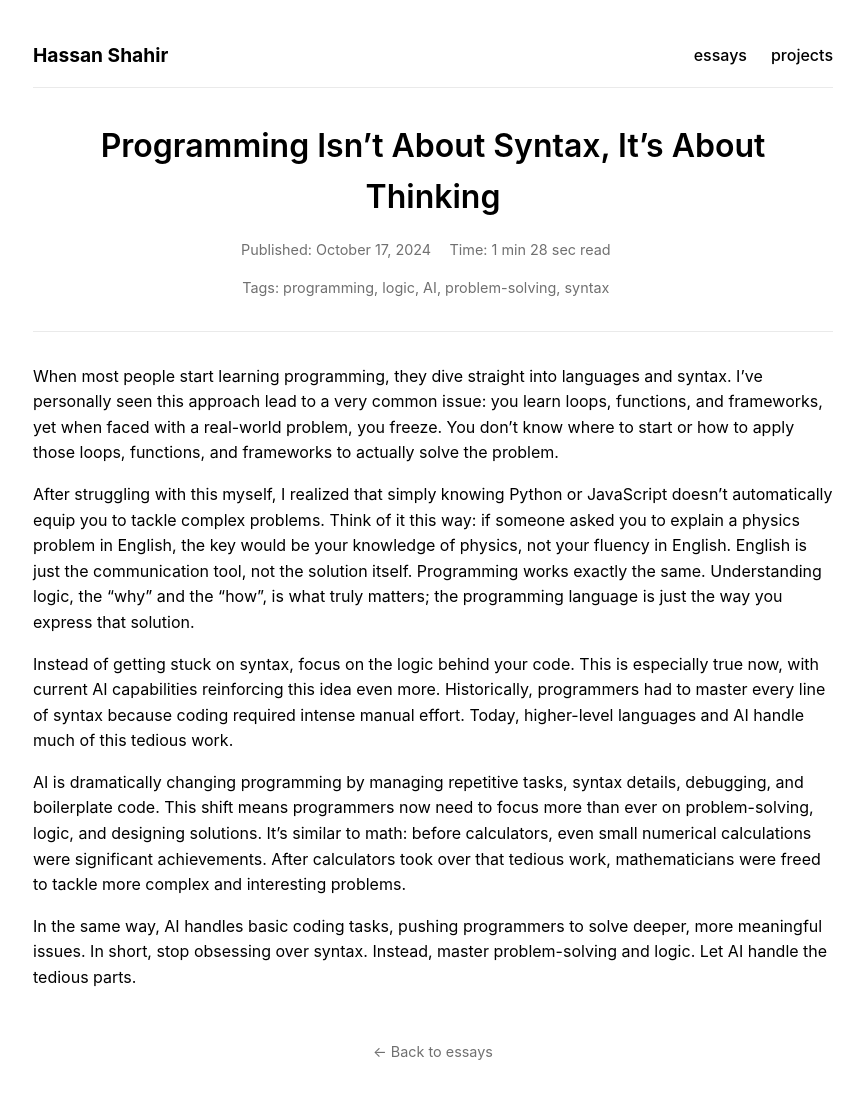
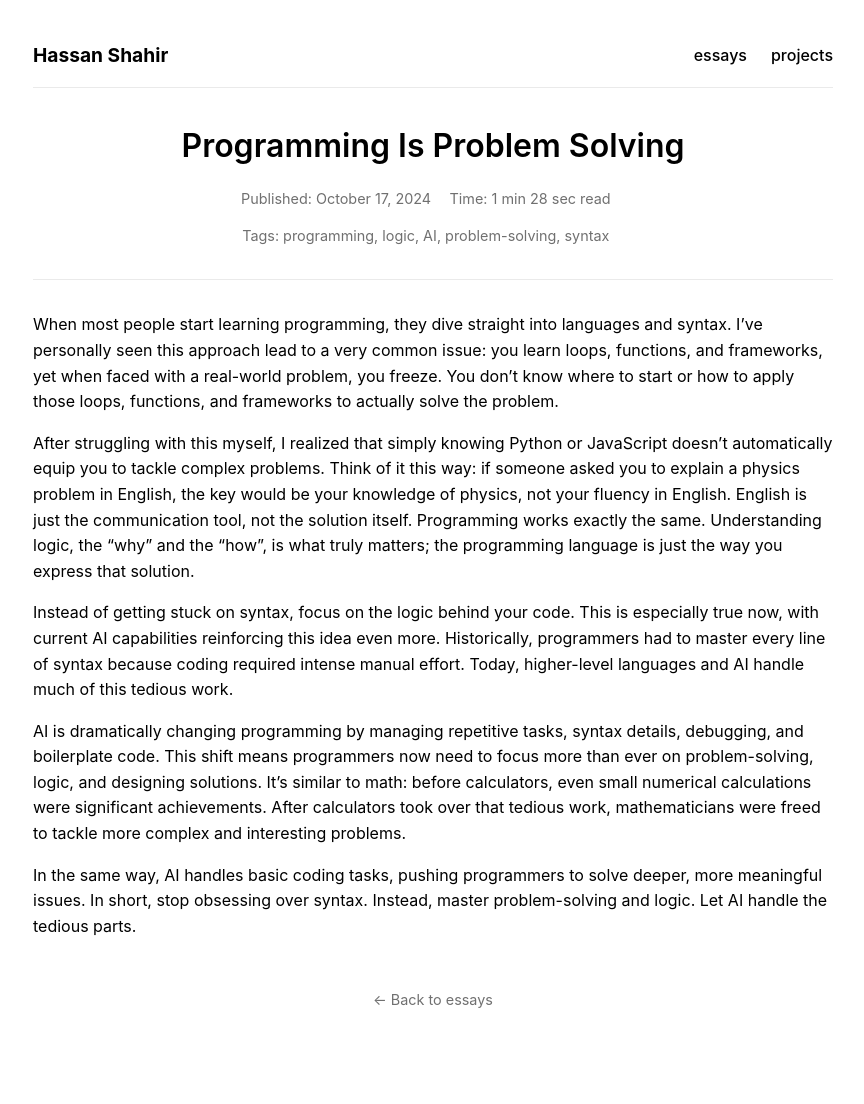
Before and after one commit to hssnx/hassanshahir, a Jekyll site: the page built from essays/programming.md, in a window 1280 px wide. Shown: the whole page, without its empty margins (207-1071 px from the left). Built offline with Jekyll 4.4.1, drawn with Linux system fonts in a browser that asks for light colours; after the commit the page ends 1053 px from its top, so only the background shows below that.

Commit message:
quick commit

```diff
--- a/essays/programming.md
+++ b/essays/programming.md
@@ -1,6 +1,6 @@
 ---
 layout: essay_single
-title: "Programming Isn’t About Syntax, It’s About Thinking"
+title: "Programming Is Problem Solving"
 date: 2024-10-17
 tags: [programming, logic, AI, problem-solving, syntax]
 ---
```
